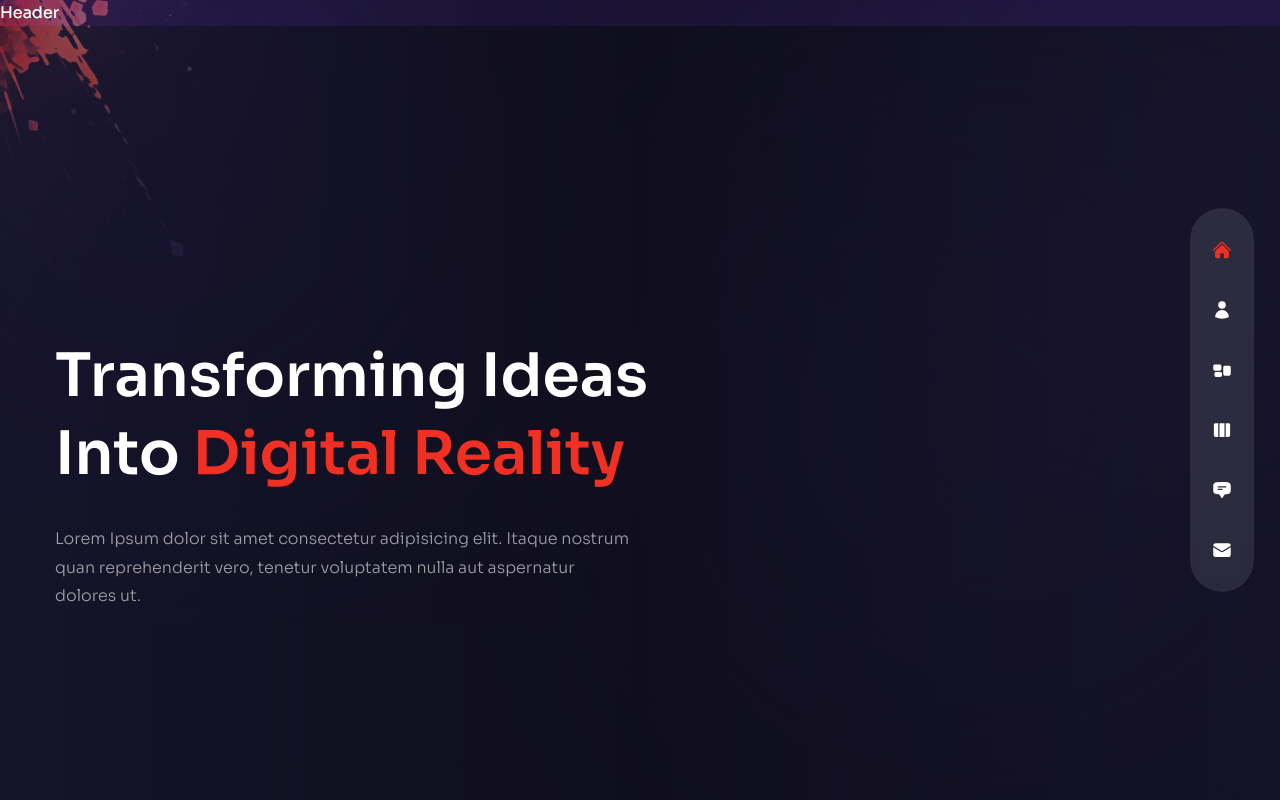
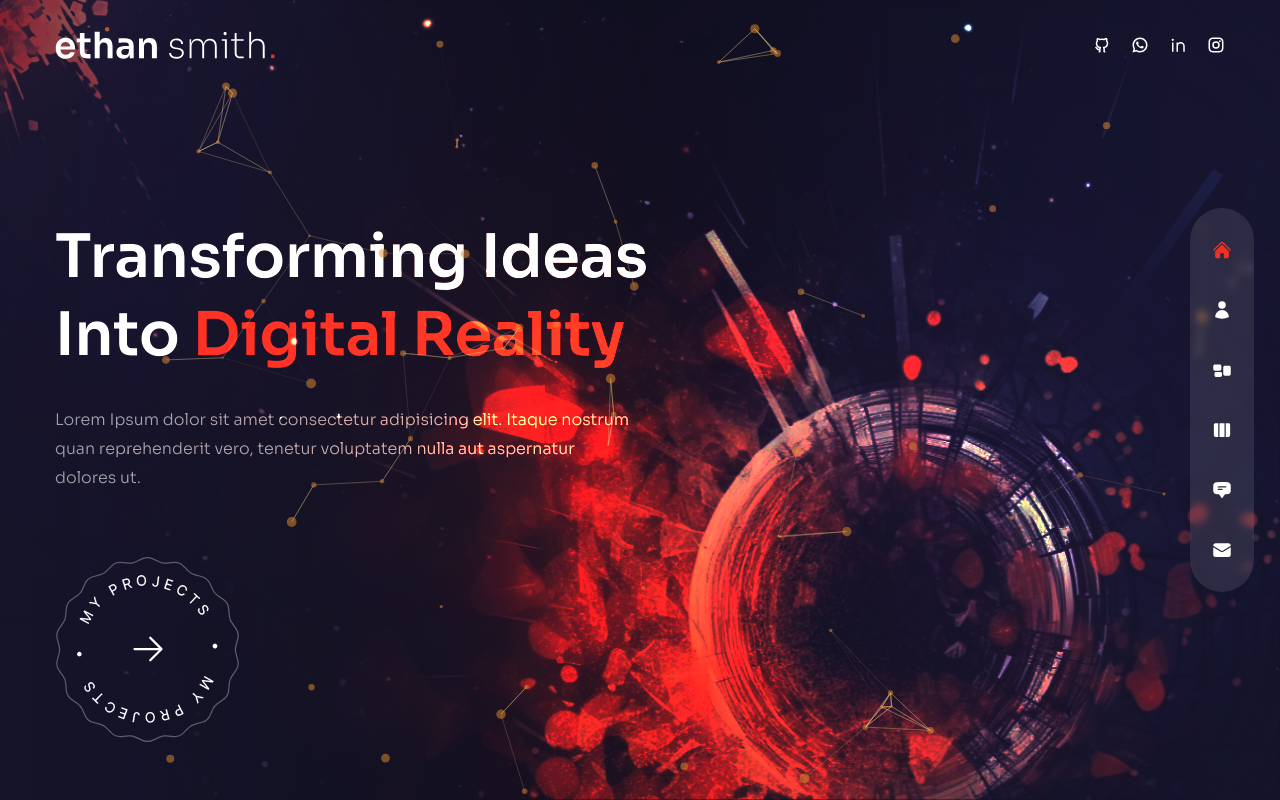
Before and after one commit to AndreyBernardoni/Portfolio, a Next.js app: page / in a window 1280 px wide. Built offline with nearby package versions, Linux system fonts and the light colour scheme.

Commit message:
Particles and Header implemented

```diff
--- a/components/Avatar.js
+++ b/components/Avatar.js
@@ -1,5 +1,15 @@
+import Image from "next/image";
 const Avatar = () => {
-  return <div>Avatar</div>;
+  return (
+    <div className="hidden xl:flex xl:max-w-none">
+      <Image
+        src={"/avatar.png"}
+        width={737}
+        height={678}
+        className="translate-z-0 w-full h-full"
+      />
+    </div>
+  );
 };
 
 export default Avatar;
--- a/components/Header.js
+++ b/components/Header.js
@@ -1,5 +1,25 @@
+import Image from "next/image";
+import Link from "next/link";
+import Socials from "../components/Socials";
 const Header = () => {
-  return <header>Header</header>;
+  return (
+    <header
+      className="absolute z-30 w-full flex items-center px-16
+    xl:px-0 xl:h-[90px]"
+    >
+      <div className="container mx-auto">
+        <div
+          className="flex flex-col lg:flex-row justify-between
+        items-center gap-y-6 py-8"
+        >
+          <Link href={"/"}>
+            <Image src={"/logo.svg"} width={220} height={48} priority={true} />
+          </Link>
+          <Socials />
+        </div>
+      </div>
+    </header>
+  );
 };
 
 export default Header;
--- a/components/ParticlesContainer.js
+++ b/components/ParticlesContainer.js
@@ -1,5 +1,81 @@
+import { Particles } from "react-tsparticles";
+import { loadFull } from "tsparticles";
+import React, { useCallback } from "react";
+
 const ParticlesContainer = () => {
-  return <div>Particles Container</div>;
+  const particlesInit = useCallback(async (engine) => {
+    await loadFull(engine);
+  }, []);
+  const particlesloaded = useCallback(async () => {}, []);
+
+  return (
+    <Particles
+      className="w-full h-full absolute translate-z-0"
+      id="tsparticles"
+      init={particlesInit}
+      loaded={particlesloaded}
+      options={{
+        fullScreen: { enable: false },
+        background: {
+          color: {
+            value: "",
+          },
+        },
+        fpsLimit: 144,
+        interactivity: {
+          events: {
+            onClick: { enable: false, mode: "push" },
+            onHover: {
+              enable: true,
+              mode: "repulse",
+            },
+            resize: true,
+          },
+          modes: {
+            push: { quantity: 90 },
+            repulse: { distance: 100, duration: 0.4 },
+          },
+        },
+        particles: {
+          color: {
+            value: "#e68e2e",
+          },
+          links: {
+            color: "#f5d393",
+            distance: 100,
+            enable: true,
+            opacity: 0.5,
+            width: 1,
+          },
+          collisions: {
+            enable: true,
+          },
+          move: {
+            directions: "none",
+            enable: true,
+            outModes: {
+              default: "bounce",
+            },
+            random: false,
+            speed: 1,
+            straight: false,
+          },
+          number: {
+            density: { enable: true, area: 800 },
+            value: 60,
+          },
+          opacity: {
+            value: 0.5,
+          },
+          shape: { type: "circle" },
+          size: {
+            value: { min: 1, max: 5 },
+          },
+        },
+        detectRetina: true,
+      }}
+    />
+  );
 };
 
 export default ParticlesContainer;
--- a/components/ProjectsBtn.js
+++ b/components/ProjectsBtn.js
@@ -1,5 +1,26 @@
+import Image from "next/image";
+import Link from "next/link";
+import { HiArrowRight } from "react-icons/hi2";
+
 const ProjectsBtn = () => {
-  return <div>Project Btn</div>;
+  return (
+    <div className="mx-auto xl:mx-0">
+      <Link
+        href={"/work"}
+        className="relative w-[185px] h-[185px] flex justify-center
+        items-center bg-circleStar bg-cover bg-center bg-no-repeat group"
+      >
+        <Image
+          src={"/rounded-text.png"}
+          width={141}
+          height={148}
+          className="animate-spin-slow w-full h-full max-w-[141px]
+          max-h-[148px]"
+        />
+        <HiArrowRight className="absolute text-4xl group-hover:translate-x-2 transition-all duration-300 " />
+      </Link>
+    </div>
+  );
 };
 
 export default ProjectsBtn;
--- a/components/Socials.js
+++ b/components/Socials.js
@@ -1,5 +1,27 @@
+import Link from "next/link";
+import {
+  RiGithubLine,
+  RiInstagramLine,
+  RiWhatsappLine,
+  RiLinkedinLine,
+} from "react-icons/ri";
 const Socials = () => {
-  return <div>Socials</div>;
+  return (
+    <div className="flex items-center gap-x-5 text-lg">
+      <Link href={""} className="hover:text-accent transition-all duration-300">
+        <RiGithubLine />
+      </Link>
+      <Link href={""} className="hover:text-accent transition-all duration-300">
+        <RiWhatsappLine />
+      </Link>
+      <Link href={""} className="hover:text-accent transition-all duration-300">
+        <RiLinkedinLine />
+      </Link>
+      <Link href={""} className="hover:text-accent transition-all duration-300">
+        <RiInstagramLine />
+      </Link>
+    </div>
+  );
 };
 
 export default Socials;
--- a/pages/index.js
+++ b/pages/index.js
@@ -1,5 +1,5 @@
 import Image from "next/image";
-import ParticleContainer from "../components/ParticlesContainer";
+import ParticlesContainer from "../components/ParticlesContainer";
 import ProjectsBtn from "../components/ProjectsBtn";
 import Avatar from "../components/Avatar";
 
@@ -17,21 +17,58 @@
           className="text-center flex flex-col justify-center
         xl:pt-40 xl:text-left h-full container mx-auto"
         >
-          <h1 className="h1">
+          <motion.h1
+            variants={fadeIn("down", 0.2)}
+            initial="hidden"
+            animate="show"
+            exit="hidden"
+            className="h1"
+          >
             Transforming Ideas <br /> Into{" "}
             <span className="text-accent">Digital Reality</span>
-          </h1>
-          <p className="max-w-sm xl:max-w-xl mx-auto xl:mx-0 mb-10 xl:mb-16">
+          </motion.h1>
+          <motion.p
+            variants={fadeIn("down", 0.3)}
+            initial="hidden"
+            animate="show"
+            exit="hidden"
+            className="max-w-sm xl:max-w-xl mx-auto xl:mx-0 mb-10 xl:mb-16"
+          >
             Lorem Ipsum dolor sit amet consectetur adipisicing elit. Itaque
             nostrum quan reprehenderit vero, tenetur voluptatem nulla aut
             aspernatur dolores ut.
-          </p>
+          </motion.p>
           <div className="flex justify-center xl:hidden relative">
             <ProjectsBtn />
           </div>
+          <motion.div
+            variants={fadeIn("down", 0.4)}
+            initial="hidden"
+            animate="show"
+            exit="hidden"
+            className="hidden xl:flex"
+          >
+            <ProjectsBtn />
+          </motion.div>
         </div>
       </div>
-      <div>Image</div>
+      <div className="w-[1200px] h-full absolute right-0 bottom-0">
+        <div
+          className="bg-none xl:bg-explosion xl:bg-cover
+        xl:bg-right xl:bg-no-repeat w-full h-full absolute
+        mix-blend-color-dodge translate-z-0"
+        ></div>
+        <ParticlesContainer />
+        <motion.div
+          variants={fadeIn("up", 0.5)}
+          initial="hidden"
+          animate="show"
+          exit="hidden"
+          transition={{ duration: 1, ease: "easeInOut" }}
+          className="w-full h-full max-w-[737px] max-h-[678px] absolute -bottom-32
+        lg:bottom-0 lg:right-[8%]"
+        ></motion.div>
+      </div>
     </div>
   );
 };
```
